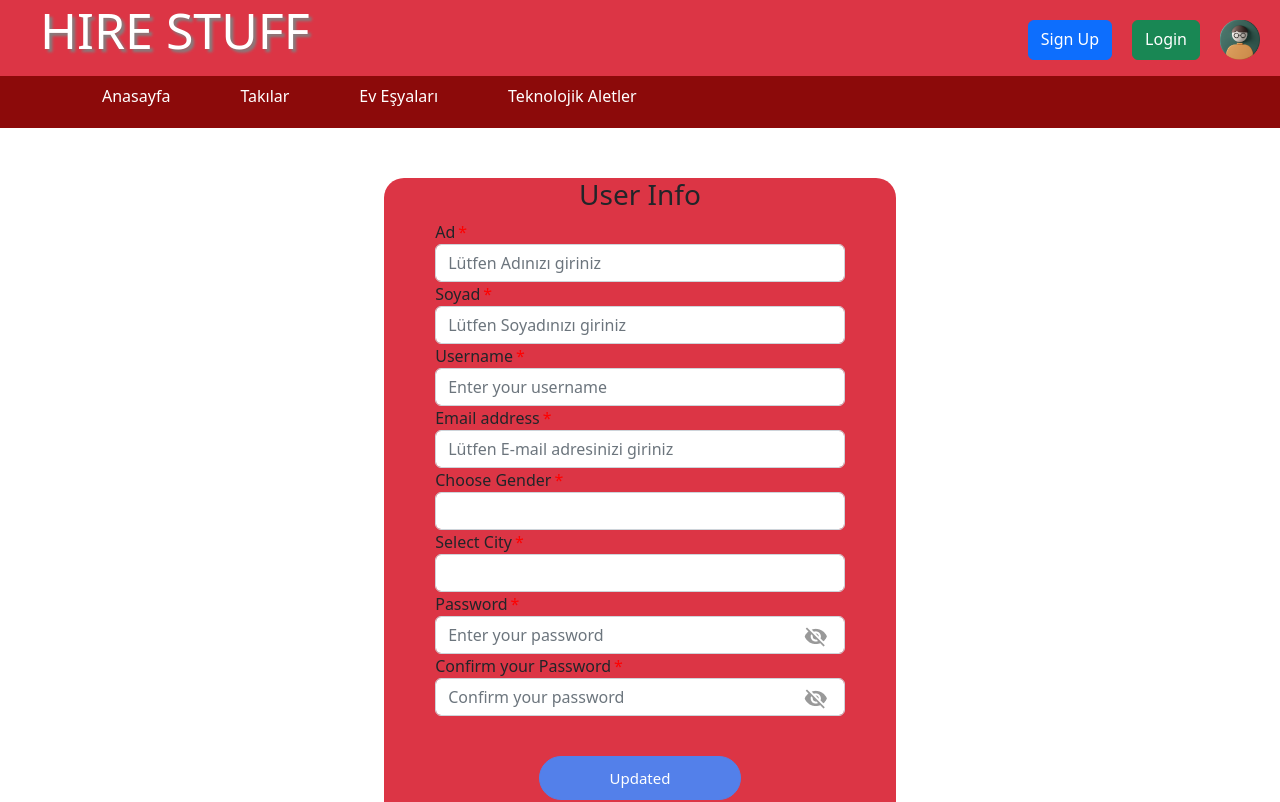
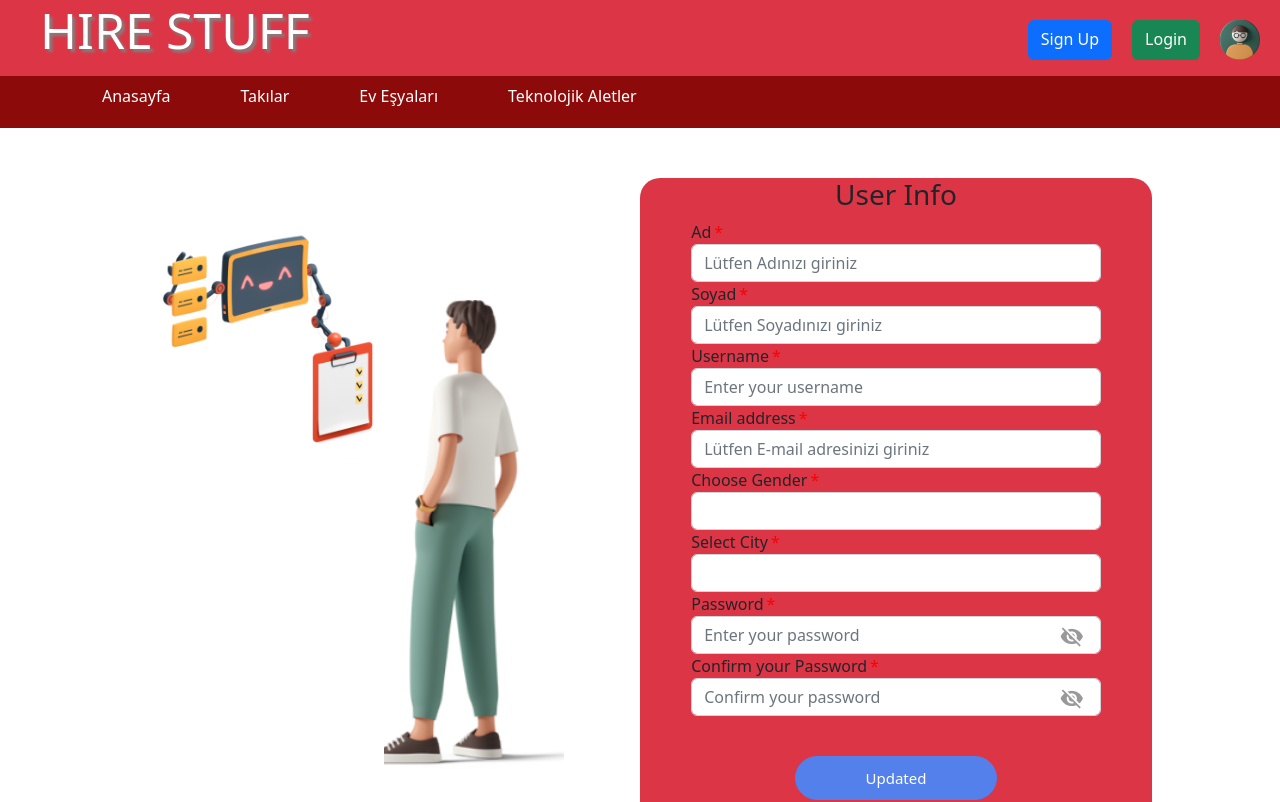
Before and after one commit to felataslan/ThesisProject, a React (Create React App) app: page /userInfo in a window 1280 px wide. Shown: the top 802 px of the page. Built offline with nearby package versions, Linux system fonts and the light colour scheme.

Commit message:
Userinfo page show the user information with localstorage

```diff
--- a/src/screens/UserInfo.js
+++ b/src/screens/UserInfo.js
@@ -1,49 +1,50 @@
 import React from 'react';
-import "../style/signup.scss";
+import "../style/UserInfo.scss";
 import eyeIcon from "../image/eye.png"
+import 'react-bootstrap'
 // import Warning from "../image/warning.png"
-import "../style/login.scss";
 import { useState } from 'react';
 import Menu from '../components/Menu';
 import Footer from '../components/Footer'
 import axios from "axios";
-import { useNavigate } from "react-router-dom";
-const UserInfo =()=> {
+import { json, useNavigate } from "react-router-dom";
+const UserInfo = () => {
     const navigate = useNavigate();
-    // const [countryId, setCountryId] = useState(0);
-    // const [countryOption, setcountryOption] = useState(0);
     const [controlVisible, setControlVisible] = useState(true);
     const [controlVisibleConfirm, setControlVisibleConfirm] = useState(true);
     // const [control, setControl] = useState(true);
     // const [vectorControl, setvectorControl] = useState(false);
-    const [name, setName] = useState("");
-    const [surName,setSurname]=useState('');
-    const [userName,setUserName]=useState('');
-    const [email, setEmail] = useState("");
+    const [nameUpdate, setNameUpdate] = useState(
+        localStorage.getItem('auth')
+            ? JSON.parse(localStorage.getItem('auth')).user.name
+            : null);
+    const [surNameUpdate, setSurnameUpdate] = useState(
+        localStorage.getItem('auth')
+            ? JSON.parse(localStorage.getItem('auth')).user.surname
+            : null);
+    const [userNameUpdate, setUserNameUpdate] = useState(
+        localStorage.getItem('auth')
+            ? JSON.parse(localStorage.getItem('auth')).user.userName
+            : null
+    );
+    const [emailUpdate, setEmailUpdate] = useState(
+        localStorage.getItem('auth')
+            ? JSON.parse(localStorage.getItem('auth')).user.email
+            : null
+    );
+    const [genderUpdate, setgenderUpdate] = useState(
+        localStorage.getItem('auth')
+            ? JSON.parse(localStorage.getItem('auth')).user.gender
+            : null
+    );
+    const [cityUpdate, setCityUpdate] = useState(
+        localStorage.getItem('auth')
+            ? JSON.parse(localStorage.getItem('auth')).user.city
+            : null
+    );
     const [password, setPassword] = useState("");
     const [confirmPassword, setConfirmPassword] = useState("");
-    const [gender, setgender] = useState("");
-    const [city, setCity] = useState("");
-    // const [country, setCountry] = useState("");
     const [islogin, setIsLogin] = useState(false);
-    // const [countryList, setCountryList] = useState([]);
-    // const [cityList, setCityList] = useState([]);
-
-    // useEffect(() => {
-    //     axios.get(
-    //         '/api/user/countries',
-
-    //         {}
-    //     ).then((result) => {
-    //         const countryData = []
-    //         result.data.data.surveys.map((item) => {
-    //             //console.log(item)
-    //             countryData.push(item)
-    //         })
-
-    //         setCountryList(countryData);
-    //     })
-    // }, [])
 
     function InvalidMsg(e) {
         if (e.target.value === '') {
@@ -65,7 +66,7 @@ const UserInfo =()=> {
         else if (e.target.validity.patternMismatch) {
             e.target.setCustomValidity('Must contain at least one number and one uppercase and lowercase letter, and at least 8 or more characters');
         }
-        else if(password===confirmPassword){
+        else if (password === confirmPassword) {
             e.target.setCustomValidity('');
         }
         return true;
@@ -77,87 +78,94 @@ const UserInfo =()=> {
         if (e.target.value === '') {
             e.target.setCustomValidity('Please fill in the marked fields');
         }
-        else if(password!==confirmPassword){
+        else if (password !== confirmPassword) {
             e.target.setCustomValidity('Passwords do not match.');
         }
-        else{
+        else {
             e.target.setCustomValidity('');
         }
         return true;
     }
     const handleSubmit = (e) => {
         e.preventDefault();
-        console.log(name);
-        console.log(surName);
-        console.log(userName);
-        console.log(email);
-        console.log(password);
-        console.log(gender);
-        console.log(city);
-        axios.post('http://localhost:3100/users/signup', {
-            "name":name,
-            "surname":surName,
-            "userName": userName,
-            "email": email,
-            "password": password,
-            "gender": gender,
-            "city": city,
-        })
-            .then((result) => {
-                if (result.status) {
-                    alert("User successfully registered")
-                    navigate("/login");
-                }
-            })
-            .catch((result) => {
+        //     console.log(nameUpdate);
+        //     console.log(surName);
+        //     console.log(userName);
+        //     console.log(email);
+        //     console.log(password);
+        //     console.log(gender);
+        //     console.log(city);
+        //     axios.post('http://localhost:3100/users/signup', {
+        //         "name":name,
+        //         "surname":surName,
+        //         "userName": userName,
+        //         "email": email,
+        //         "password": password,
+        //         "gender": gender,
+        //         "city": city,
+        //     })
+        //         .then((result) => {
+        //             if (result.status) {
+        //                 alert("User successfully registered")
+        //                 navigate("/login");
+        //             }
+        //         })
+        //         .catch((result) => {
 
-                console.log(result);
-                setIsLogin(true)
-                console.log(islogin)
-            })
+        //             console.log(result);
+        //             setIsLogin(true)
+        //             console.log(islogin)
+        //         })
 
 
-    /////////
+        // /////////
 
-        console.log(email);
+        //     console.log(email);
     }
     return (
         <div className='App'>
-           <Menu  isLogin={localStorage.getItem("token")? true:false} />
+            <Menu isLogin={localStorage.getItem("token") ? true : false} />
+            <div className='editpng'></div>
 
-            <div className='SignUp bg-danger' id='signup'>
+            <div className='editicon'>
 
-                    <h3>User Info</h3>
+            </div>
+
+
+
+            <div className='Edit bg-danger ' id='signup'>
+
+                <h3>User Info</h3>
 
 
 
                 <div className='form'>
                     <form onSubmit={handleSubmit}>
-                    <div class="form-group">
+                        <div class="form-group">
                             <label for="exampleInputName">Ad</label>
                             <span style={{ color: "red", marginLeft: "3px" }} className='form-required'>*</span>
-                            <input onInput={(e) => e.target.setCustomValidity("")} onInvalidCapture={(e) => e.target.setCustomValidity("Lütfen adınızı giriniz.")}  value={name} onChange={(e) => setName(e.target.value)}  required type="text" class="form-control" id="exampleInputName" aria-describedby="nameHelp" placeholder="Lütfen Adınızı giriniz" />
+                            <input onInput={(e) => e.target.setCustomValidity("")} onInvalidCapture={(e) => e.target.setCustomValidity("Lütfen adınızı giriniz.")} value={nameUpdate} onChange={(e) => setNameUpdate(e.target.value)} required type="text" class="form-control" id="exampleInputName" aria-describedby="nameHelp" placeholder="Lütfen Adınızı giriniz" />
                         </div>
                         <div class="form-group">
                             <label for="exampleInputSurname">Soyad</label>
                             <span style={{ color: "red", marginLeft: "3px" }} className='form-required'>*</span>
-                            <input onInput={(e) => e.target.setCustomValidity("")} onInvalidCapture={(e) => e.target.setCustomValidity("Lütfen soyadınızı giriniz.")} value={surName} onChange={(e) => setSurname(e.target.value)}  required type="text" class="form-control" id="exampleInputSurname" aria-describedby="surnameHelp" placeholder="Lütfen Soyadınızı giriniz" />
+                            <input onInput={(e) => e.target.setCustomValidity("")} onInvalidCapture={(e) => e.target.setCustomValidity("Lütfen soyadınızı giriniz.")} value={surNameUpdate} onChange={(e) => setSurnameUpdate(e.target.value)} required type="text" class="form-control" id="exampleInputSurname" aria-describedby="surnameHelp" placeholder="Lütfen Soyadınızı giriniz" />
                         </div>
 
                         <div class="form-group">
                             <label for="exampleInputUserName1">Username</label>
                             <span style={{ color: "red", marginLeft: "3px" }} className='form-required'>*</span>
-                            <input onInput={(e) => e.target.setCustomValidity("")} onInvalidCapture={(e) => e.target.setCustomValidity("Lütfen kullanıcı adınızı giriniz")} value={userName} onChange={(e) => setUserName(e.target.value)} required  type="name" class="form-control" id="exampleInputUserName1" aria-describedby="emailHelp" placeholder="Enter your username" />
+                            <input onInput={(e) => e.target.setCustomValidity("")} onInvalidCapture={(e) => e.target.setCustomValidity("Lütfen kullanıcı adınızı giriniz")} value={userNameUpdate} onChange={(e) => setUserNameUpdate(e.target.value)} required type="name" class="form-control" id="exampleInputUserName1" aria-describedby="emailHelp" placeholder="Enter your username" />
                         </div>
                         <div class="form-group">
                             <label for="exampleInputEmail1">Email address</label>
                             <span style={{ color: "red", marginLeft: "3px" }} className='form-required'>*</span>
-                            <input onInput={InvalidMsg} onInvalidCapture={InvalidMsg} value={email} onChange={(e) => setEmail(e.target.value)} required type="email" class="form-control" id="exampleInputEmail1" aria-describedby="emailHelp" placeholder="Lütfen E-mail adresinizi giriniz" />
+                            <input onInput={InvalidMsg} onInvalidCapture={InvalidMsg} value={emailUpdate} onChange={(e) => setEmailUpdate(e.target.value)} required type="email" class="form-control" id="exampleInputEmail1" aria-describedby="emailHelp" placeholder="Lütfen E-mail adresinizi giriniz" />
                         </div>
                         <div class="form-group">
                             <label for="sel1">Choose Gender</label>
                             <span style={{ color: "red", marginLeft: "3px" }} className='form-required'>*</span>
-                            <select   onInput={(e) => e.target.setCustomValidity("")} onInvalidCapture={(e) => e.target.setCustomValidity("Lütfen cinsiyetinizi seçiniz")} value={gender} onChange={(e) => setgender(e.target.value)} required class="form-control" id="sel1" name='sellist' >
+                            <select onInput={(e) => e.target.setCustomValidity("")} onInvalidCapture={(e) => e.target.setCustomValidity("Lütfen cinsiyetinizi seçiniz")} value={genderUpdate} onChange={(e) => setgenderUpdate(e.target.value)} required class="form-control" id="sel1" name='sellist' >
                                 <option placeholder='Lütfen cinsiyetinizi seçiniz'></option>
                                 <option>Kadın</option>
                                 <option>Erkek</option>
@@ -166,7 +174,7 @@ const UserInfo =()=> {
                         <div class="form-group">
                             <label for="sel1">Select City</label>
                             <span style={{ color: "red", marginLeft: "3px" }} className='form-required'>*</span>
-                            <select onInput={(e) => e.target.setCustomValidity("")} onInvalidCapture={(e) => e.target.setCustomValidity("Please Choose city")} value={city} onChange={(e) => setCity(e.target.value)} required class="form-control" id="sel1">
+                            <select onInput={(e) => e.target.setCustomValidity("")} onInvalidCapture={(e) => e.target.setCustomValidity("Please Choose city")} value={cityUpdate} onChange={(e) => setCityUpdate(e.target.value)} required class="form-control" id="sel1">
                                 <option></option>
                                 <option>İstanbul</option>
                                 <option>İzmir</option>
@@ -184,15 +192,15 @@ const UserInfo =()=> {
                             <label for="exampleInputPassword1">Password</label>
                             <span style={{ color: "red", marginLeft: "3px" }} className='form-required'>*</span>
                             <input onChange={(e) => setPassword(e.target.value)} onInput={InvalidMsgPassword} onInvalidCapture={InvalidMsgPassword} value={password} required type={controlVisible ? "password" : "text"} class="form-control" pattern="(?=.*\d)(?=.*[a-z])(?=.*[A-Z]).{8,}" title="Must contain at least one number and one uppercase and lowercase letter, and at least 8 or more characters" id="exampleInputPassword1" placeholder="Enter your password" />
-                            <div className='eyeIcon' style={{left:"90%", position:'relative', top:"-30px"}} type='button' onClick={() => setControlVisible(!controlVisible)}>
+                            <div className='eyeIcon' style={{ left: "90%", position: 'relative', top: "-30px" }} type='button' onClick={() => setControlVisible(!controlVisible)}>
                                 <img src={eyeIcon} alt="" />
                             </div>
                         </div>
-                        <div class="form-group" style={{position:"relative", top:"-20px"}}>
+                        <div class="form-group" style={{ position: "relative", top: "-20px" }}>
                             <label for="exampleInputPassword1">Confirm your Password</label>
                             <span style={{ color: "red", marginLeft: "3px" }} className='form-required'>*</span>
                             <input value={confirmPassword} onInput={InvalidMsgConfirmPassword} onInvalidCapture={InvalidMsgConfirmPassword} onChange={(e) => setConfirmPassword(e.target.value)} required type={controlVisibleConfirm ? "password" : "text"} class="form-control" id="exampleInputPassword1" pattern="(?=.*\d)(?=.*[a-z])(?=.*[A-Z]).{8,}" placeholder="Confirm your password" />
-                            <div className='eyeIcon' style={{left:"90%", position:'relative', top:"-30px"}} type='button' onClick={() => setControlVisibleConfirm(!controlVisibleConfirm)}>
+                            <div className='eyeIcon' style={{ left: "90%", position: 'relative', top: "-30px" }} type='button' onClick={() => setControlVisibleConfirm(!controlVisibleConfirm)}>
                                 <img src={eyeIcon} alt="" />
                             </div>
                         </div>
@@ -207,7 +215,7 @@ const UserInfo =()=> {
                 </div>
             </div>
 
-            <Footer/>
+            <Footer />
         </div>
     )
 }
--- /dev/null
+++ b/src/style/UserInfo.scss
@@ -0,0 +1,130 @@
+// %layout-shared {
+//     display: flex;
+//     align-items: center;
+//     justify-content: center;
+//     //align-items: center
+// }
+
+%layout {
+    display: flex;
+    flex-direction: column;
+    // justify-content: center;
+    align-items: center;
+}
+.editpng{
+
+    position:absolute;
+    left:10%;
+    width: 280px;
+    height:280px;
+    background-image: url('../image/table.png');
+    background-size: cover;
+    cursor: pointer;
+    top: 180px;
+}
+
+.editicon{
+    position:absolute;
+    left:30%;
+    width: 180px;
+    height:480px;
+    background-image: url('../image/CasualLife.png');
+    background-size: cover;
+    cursor: pointer;
+    top: 300px;
+
+}
+
+.Edit {
+    z-index: -1;
+    width: 40%;
+    height: auto;
+    background-color: red;
+    top: 100px;
+    border-radius: 20px;
+    background-color: #FFFFFF;
+    @extend %layout;
+    font-size: 16px;
+    padding-bottom: 50px;
+    position: relative;
+    left:50%;
+    top: 50px;
+    margin-bottom: 150px;
+
+    h2 {
+        text-align: center;
+        margin-bottom: 40px;
+    }
+
+
+
+    .SignUpBox {
+        width: 50%;
+        height: 500px;
+        background-color: white;
+        border-radius: 10px;
+
+    }
+
+
+}
+
+.eyeIcon {
+    position: absolute;
+    right: 65px;
+    top: 523px;
+    width: 20px;
+    height: 20px;
+}
+
+.policy {
+    width: 100%;
+    height: 30px;
+    display: flex;
+    flex-direction: row;
+
+
+    .textPolicy {
+        font-family: 'Roboto';
+        font-style: normal;
+        /* or 308% */
+        color: #000000;
+    }
+
+    .checkBox {
+        width: 20px;
+        height: 20px;
+        border: 2px solid black;
+        border-radius: 5px;
+        margin-right: 10px;
+        display: flex;
+        justify-content: center;
+        align-items: center;
+    }
+}
+
+.borderMenuBottomSign {
+    width: 100%;
+    border-bottom: 2px solid #D3D8FF;
+    position: fixed;
+    top: 75px;
+}
+
+.wrongSignUp {
+    display: flex;
+    flex-direction: row;
+}
+
+.logoImg3 {
+    position: absolute;
+    width: 100px;
+    height: 100px;
+    left: 45%;
+    margin-top: -30px;
+}
+
+.gender {
+    margin-left: 20px;
+    margin-right: 20px;
+    margin-bottom: 20px;
+}
```
Also changed, not shown: src/image/CasualLife.png (added), src/image/table.png (added).
